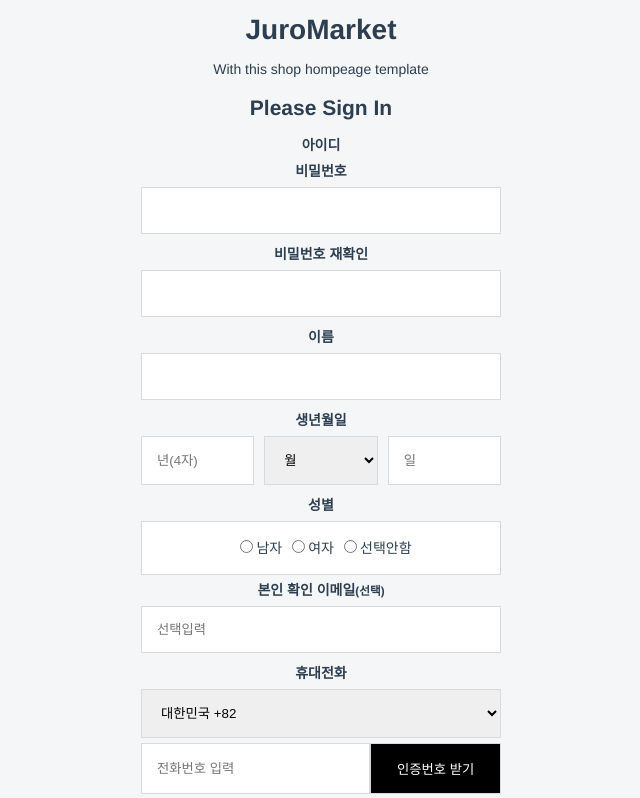
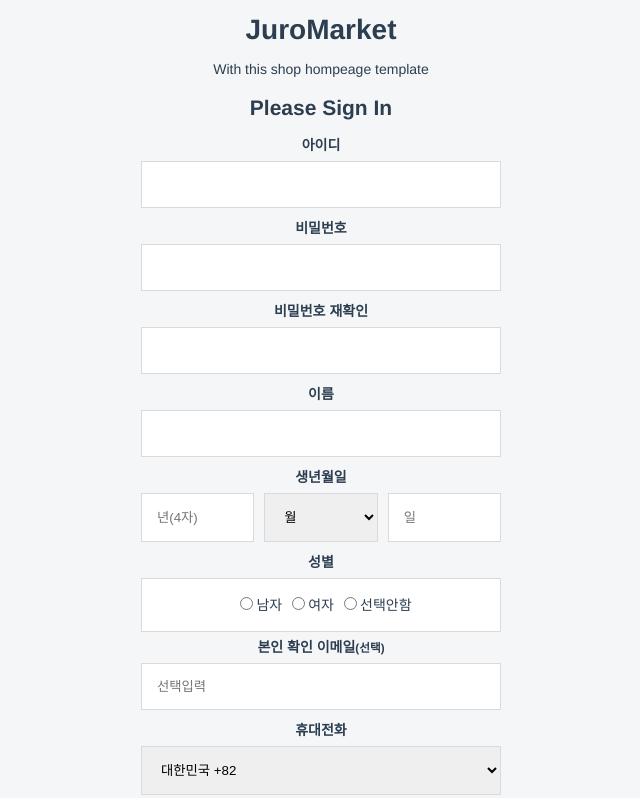
Before and after one commit to ParkSungCheol/ShoppingMall_vue, a Vue app: page /signup in a window 1280 px wide. Shown: the top 798 px of the page, without its empty margins (319-959 px from the left). Built offline with nearby package versions, Linux system fonts and the light colour scheme; no server answers.

Commit message:
css test

```diff
--- a/src/components/Signup.vue
+++ b/src/components/Signup.vue
@@ -8,7 +8,7 @@
         <!-- 2. 필드 -->
         <div class="field">
             <b>아이디</b>
-            <span class="placehold-text"></span>
+            <span class="placehold-text"><input type="text"></span>
         </div>
         <div class="field">
             <b>비밀번호</b>
```
